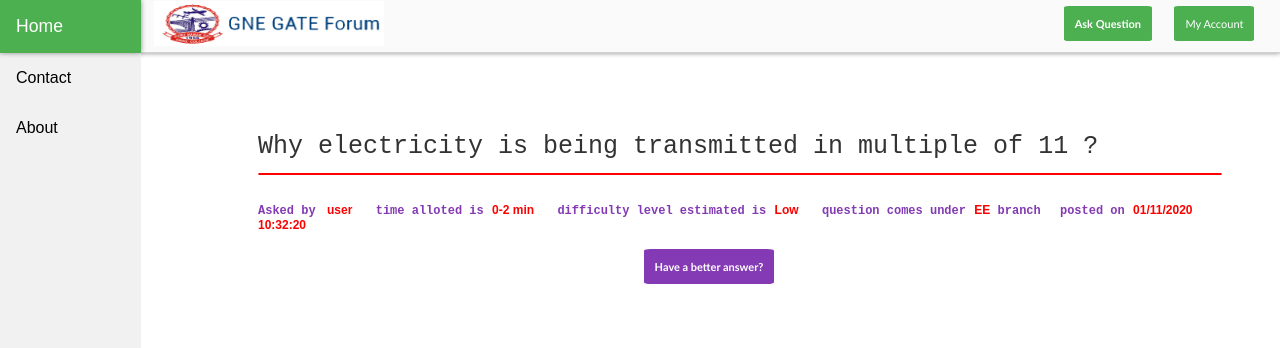
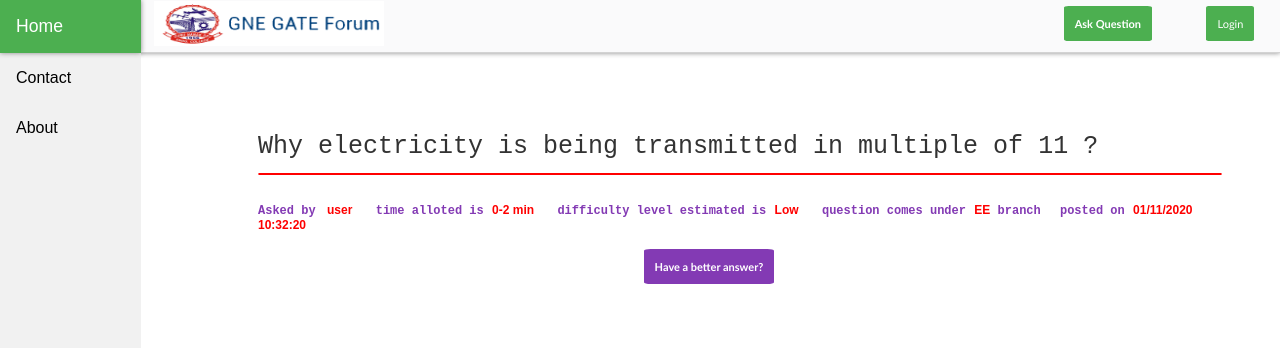
Before and after one commit to ahampriyanshu/vaachaal, a PHP site: page /index.php in a window 1280 px wide. Shown: the top 348 px of the page. Run offline with PHP 8.4, Linux system fonts and the light colour scheme; data comes from the database, SQL or seed files in the repository; some libraries are stand-ins or nearby versions.

Commit message:
Add files via upload

```diff
--- a/header.php
+++ b/header.php
@@ -1,10 +1,6 @@
 <style type="text/css">
 <!--
-
-
-
 .top_bar_header_web{
-
 position: fixed;
 top: 0;
 left: 0;
@@ -18,7 +14,6 @@
 border-bottom: 1px solid lightgrey;
 }
 .top_bar_header_mob{
-
 position: fixed;
 top: 0;
 left: 0;
@@ -31,7 +26,6 @@
 font-family: Arial,"Helvetica Neue",Helvetica,sans-serif;
 border-bottom: 1px solid lightgrey;
 }
-
 .dropbutton_header {
 background-color: #4CAF50;
 color: white;
@@ -80,19 +74,18 @@ background-color: #833AB4;
 -->
 </style>
 <script type="text/javascript">
-  function redirect() { alert('Login First');
-window.location.href = 'index.php';
+function redirect() { alert('Login to ask Questions');
+window.location.href = 'login.php';
 };
 </script>
-
 <div class="top_bar_header_web">
   <a href="home.php"><img style="position: absolute;top:2%;left:12%;" class="img-topbar" src="img/Topbar.png"  title="college logo" width="230px" height="45px" /></a>
   <?php
-  if (session_status() == PHP_SESSION_NONE){
+  if(!isset($_SESSION['loggedin'])){
   echo "<div style=\"position: absolute; top:12%;right:2%;\" class=\"dropdown_header\">
-  <button class=\"dropbutton_header\">SignIn/SignUp</button>
+    <button class=\"dropbutton_header\">Login</button>
     <div class=\"dropdown_content_header\">
-    <a href=\"index.php\">SignIn</a>
+      <a href=\"login.php\">Login</a>
       <a href=\"signup.php\">SignUp</a>
       <a href=\"admin.php\">Admin</a>
     </div>
@@ -109,14 +102,10 @@ echo "<div style=\"position: absolute; top:12%;right:2%;\" class=\"dropdown_head
 
   ?>
   <?php
-  if (session_status() == PHP_SESSION_NONE){
+  if(!isset($_SESSION['loggedin'])){
   echo "<button onclick=\"redirect();\" style=\"position: absolute; top:12%;right:10%;\" class=\"addq\"><b>Ask Question</b></button>";}
   else
   {
   echo "<button onclick=\"window.location.href = 'addque.php';\" style=\"position: absolute; top:12%;right:10%;\" class=\"addq\"><b>Ask Question</b></button>";}
   ?>
 </div>
-
-
-
-</table>
```
Lines whose indentation alone changed are shown as unchanged.
